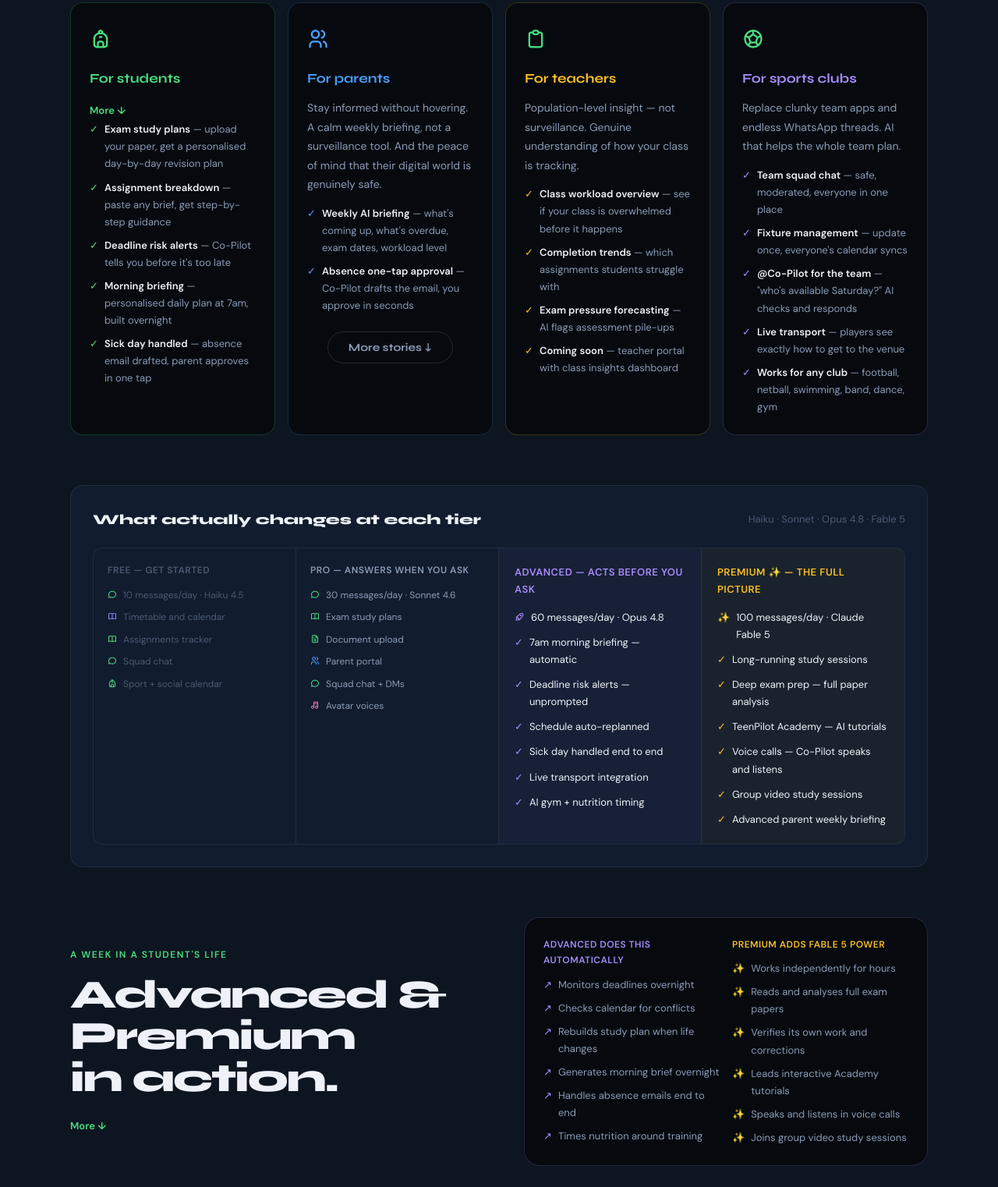
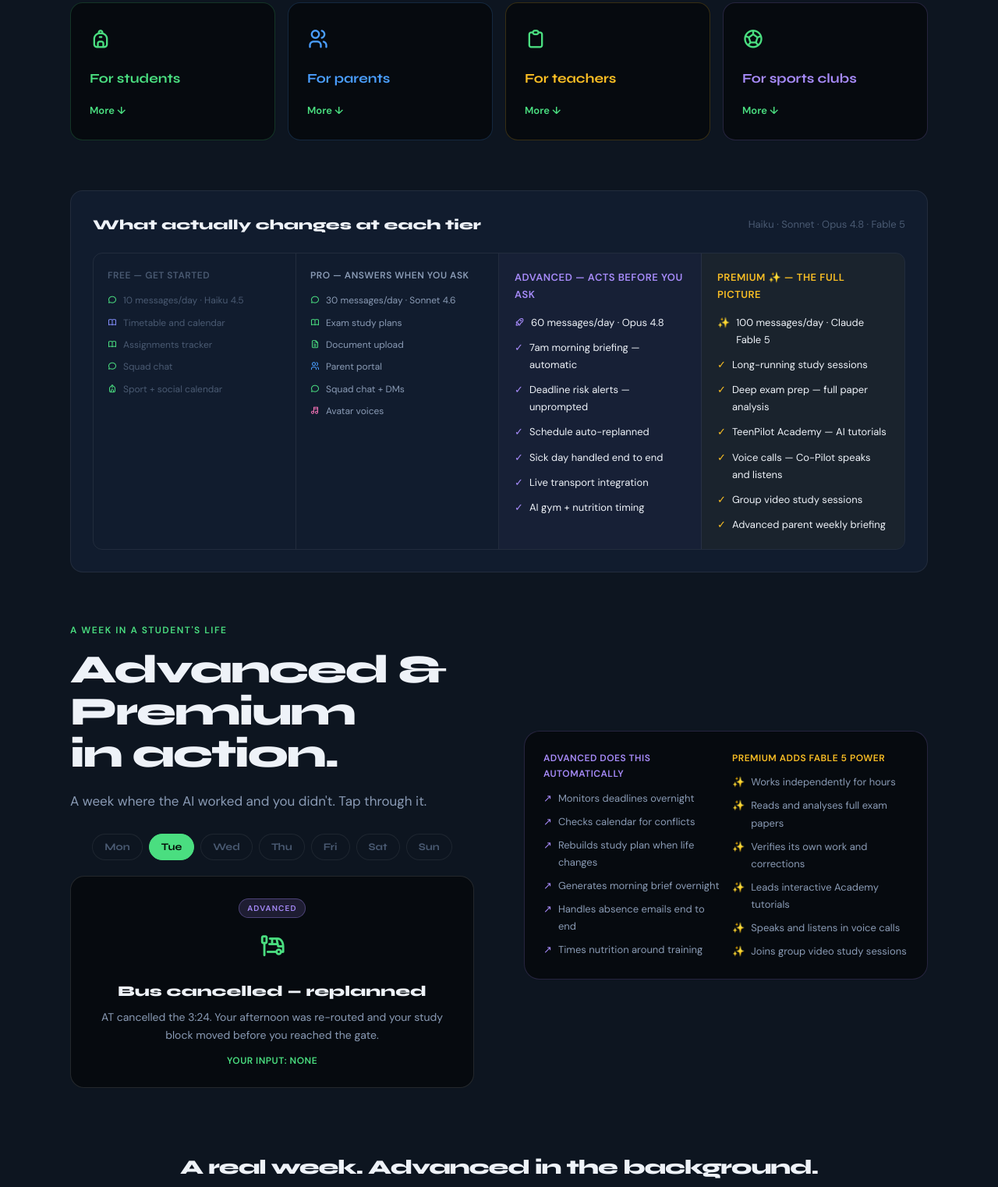
Before and after one commit to TeenPilotAI/teenpilot-website, a plain HTML site: page index.html in a window 1280 px wide. Shown: the part 4486-6008 px from the top of the page at 78% size. Drawn offline with Linux system fonts and the light colour scheme.

Commit message:
Week timeline in Advanced, audience card collapse fix

```diff
--- a/index.html
+++ b/index.html
@@ -264,6 +264,13 @@
     /* ── More-collapse for long paragraphs ── */
     .clampP{display:none;animation:fdIn .3s ease}
     .mini-more{background:transparent;border:none;color:var(--accent);font-size:13px;font-weight:700;cursor:pointer;padding:2px 0;font-family:var(--font);display:inline-flex;align-items:center;gap:4px}
+
+    /* ── Week timeline (agentic) ── */
+    .wk-stage{max-width:560px;margin:0 auto;background:var(--bg);border:1px solid var(--border2);border-radius:18px;padding:24px;text-align:center;min-height:150px}
+    .wk-badge{display:inline-block;font-size:10px;font-weight:800;text-transform:uppercase;letter-spacing:1.2px;border-radius:100px;padding:3px 10px;margin-bottom:10px}
+    .wk-badge.adv{background:rgba(167,139,250,.15);color:#a78bfa;border:1px solid rgba(167,139,250,.35)}
+    .wk-badge.prem{background:rgba(251,191,36,.15);color:#fbbf24;border:1px solid rgba(251,191,36,.35)}
+    .wk-none{margin-top:12px;font-size:12px;color:var(--accent);font-weight:700;letter-spacing:.5px}
   </style>
 </head>
 <body>
@@ -503,7 +510,15 @@
       <div>
         <span class="section-label">A week in a student's life</span>
         <h2 class="section-title reveal" style="margin-bottom:18px">Advanced &amp; Premium<br>in action.</h2>
-        <p style="font-size:17px;color:var(--textMid);line-height:1.85" class="reveal">Every one of these happened without the student doing anything. Advanced and Premium work in the background — so you can focus on living, not managing.</p>
+        <p style="font-size:17px;color:var(--textMid);line-height:1.85" class="reveal">A week where the AI worked and you didn't. Tap through it.</p>
+        <div class="dl-chips reveal" id="wkChips" style="margin:26px 0 20px"></div>
+        <div class="wk-stage reveal">
+          <div id="wkBadge" class="wk-badge adv">Advanced</div>
+          <div class="dl-icon" id="wkIcon"><i class="ti ti-sunrise"></i></div>
+          <div class="dl-line" id="wkLine"></div>
+          <div class="dl-sub" id="wkSub"></div>
+          <div class="wk-none">YOUR INPUT: NONE</div>
+        </div>
       </div>
       <div style="background:var(--bg);border:1px solid rgba(167,139,250,0.2);border-radius:20px;padding:24px" class="reveal">
         <div style="display:grid;grid-template-columns:1fr 1fr;gap:16px">
@@ -1066,11 +1081,24 @@
     coach:["Sport & Fitness","Champions train their brains too. Study sessions are reps, exams are game day. Let's go!"],
     neo:["Retro Gaming","New quest unlocked: Science exam. Beat the boss, bank the XP. Ready?"]
   };
+  // ── Audience cards: title visible, everything else behind More ──
+  document.querySelectorAll("#advanced div").forEach(h=>{
+    const st=h.getAttribute("style")||"";
+    if(!/^For /.test((h.textContent||"").trim()) || !st.includes("font-family")) return;
+    h.parentElement.classList.add("audcard");
+    const sibs=[]; let n=h.nextElementSibling;
+    while(n){ sibs.push(n); n=n.nextElementSibling; }
+    if(!sibs.length) return;
+    sibs.forEach(s=>s.style.display="none");
+    const b=document.createElement("button"); b.className="mini-more"; b.innerHTML="More ↓"; let open=false;
+    b.onclick=(e)=>{ e.stopPropagation(); open=!open; sibs.forEach(s=>s.style.display=open?"":"none"); b.innerHTML=open?"Less ↑":"More ↓"; };
+    h.parentNode.insertBefore(b, h.nextSibling);
+  });
   // ── Collapse long paragraphs in lower sections behind "More" ──
   ["#advanced","#safe","#how","#parents","#schools"].forEach(sel=>{
     const sec=document.querySelector(sel); if(!sec) return;
     sec.querySelectorAll("p").forEach(p=>{
-      if(p.closest(".price-card")||p.classList.contains("section-sub")) return;
+      if(p.closest(".price-card")||p.closest(".audcard")||p.classList.contains("section-sub")) return;
       if((p.textContent||"").trim().length<150) return;
       p.classList.add("clampP");
       const b=document.createElement("button"); b.className="mini-more"; b.innerHTML="More ↓";
@@ -1078,6 +1106,31 @@
       p.parentNode.insertBefore(b,p);
     });
   });
+
+  // ── Agentic week timeline ──
+  const WEEK=[
+    ["Mon","adv","sunrise","7am brief — before you woke","Morning agent read your timetable, weather and training, then briefed your whole day. You were still asleep."],
+    ["Tue","adv","bus-stop","Bus cancelled — replanned","AT cancelled the 3:24. Your afternoon was re-routed and your study block moved before you reached the gate."],
+    ["Wed","adv","thermometer","Sick day — handled","You tapped 'unwell'. A parent got one-tap approval, school was notified, and missed work was queued for later."],
+    ["Thu","adv","alert-triangle","Deadline risk — caught early","English essay was trending late. Co-Pilot flagged it 3 days out and rebuilt the plan. Crisis cancelled."],
+    ["Fri","adv","ball-volleyball","Training moved — so did your week","Coach shifted practice to 5pm. Study, dinner and bus times re-shuffled themselves in seconds."],
+    ["Sat","prem","file-analytics","Fable 5 deep prep","Premium analysed your uploaded past paper, found your weak topics, and built a full revision plan from them."],
+    ["Sun","prem","mail-heart","Parents briefed · week loaded","A weekly AI summary reached your parents, and next week's flight plan is already built."]
+  ];
+  const wkChips=document.getElementById("wkChips"),wkB=document.getElementById("wkBadge"),wkI=document.getElementById("wkIcon"),wkL=document.getElementById("wkLine"),wkS=document.getElementById("wkSub");
+  let wkIdx=0, wkTouched=false, wkTimer=null;
+  function wkShow(i){
+    wkIdx=i; const [d,tier,icon,line,sub]=WEEK[i];
+    wkB.textContent = tier==="prem" ? "Premium · Fable 5" : "Advanced";
+    wkB.className = "wk-badge " + (tier==="prem"?"prem":"adv");
+    wkI.innerHTML='<i class="ti ti-'+icon+'"></i>'; wkL.textContent=line; wkS.textContent=sub;
+    [...wkChips.children].forEach((ch,j)=>ch.classList.toggle("on",j===i));
+  }
+  if(wkChips){
+    WEEK.forEach(([d],i)=>{ const b=document.createElement("button"); b.className="dl-chip"; b.textContent=d; b.onclick=()=>{wkTouched=true; clearInterval(wkTimer); wkShow(i);}; wkChips.appendChild(b); });
+    wkShow(0);
+    wkTimer=setInterval(()=>{ if(!wkTouched) wkShow((wkIdx+1)%WEEK.length); },3400);
+  }
   takeover(curAv, false);
 </script>
 <script>
```
